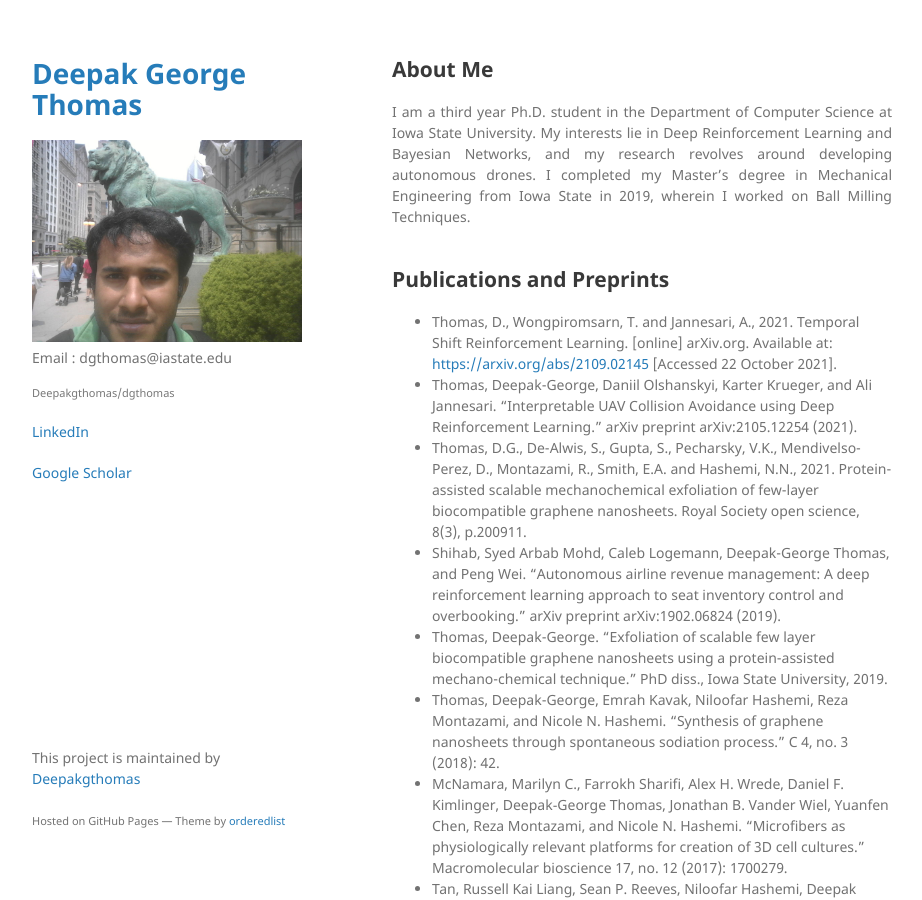
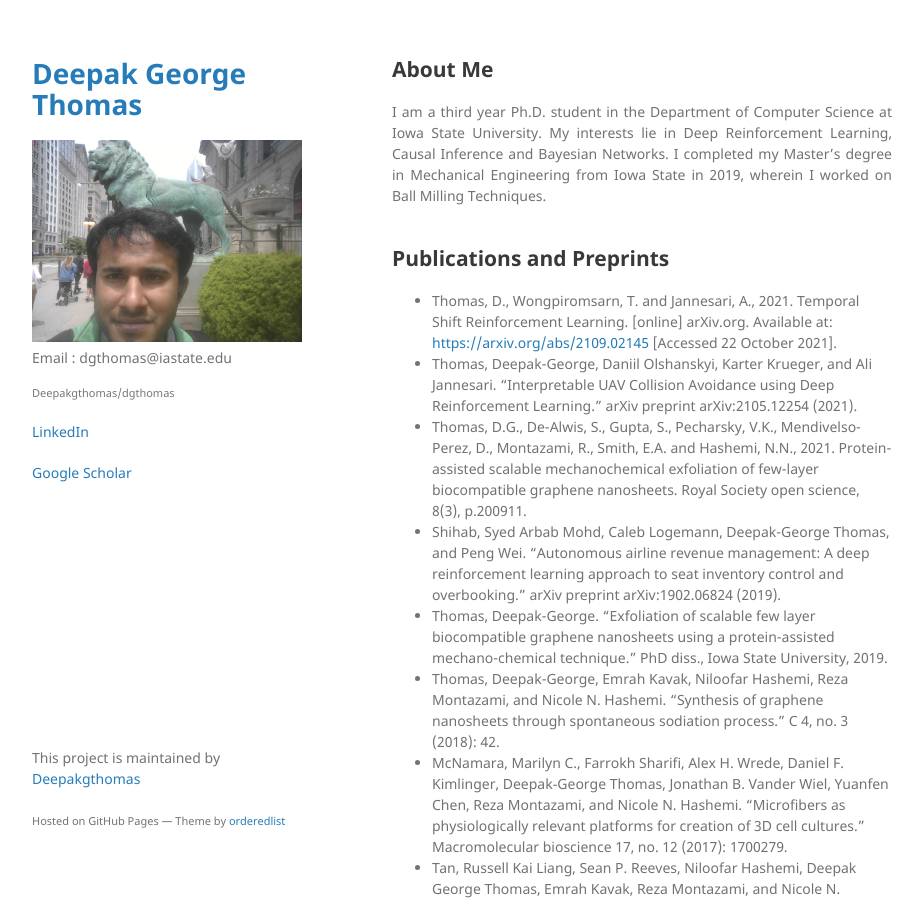
Before and after one commit to Deepakgthomas/dgthomas, a Jekyll site: the page built from index.md, in a window 1280 px wide and 900 px high. Shown: the whole window, without its empty margins (178-1100 px from the left). Built offline with Jekyll 4.4.1, drawn with Linux system fonts in a browser that asks for light colours; our own code applies the rules of GitHub Pages for plain Markdown files.

Commit message:
Update index.md

```diff
--- a/index.md
+++ b/index.md
@@ -1,5 +1,5 @@
 ## About Me
-<div style="text-align: justify">I am a third year Ph.D. student in the Department of Computer Science at Iowa State University. My interests lie in Deep Reinforcement Learning and Bayesian Networks, and my research revolves around developing autonomous drones. I completed my Master’s degree in Mechanical Engineering from Iowa State in 2019, wherein I worked on Ball Milling Techniques.</div><br>
+<div style="text-align: justify">I am a third year Ph.D. student in the Department of Computer Science at Iowa State University. My interests lie in Deep Reinforcement Learning, Causal Inference and Bayesian Networks. I completed my Master’s degree in Mechanical Engineering from Iowa State in 2019, wherein I worked on Ball Milling Techniques.</div><br>
 
 ## Publications and Preprints
 - Thomas, D., Wongpiromsarn, T. and Jannesari, A., 2021. Temporal Shift Reinforcement Learning. [online] arXiv.org. Available at: <https://arxiv.org/abs/2109.02145> [Accessed 22 October 2021].
```
